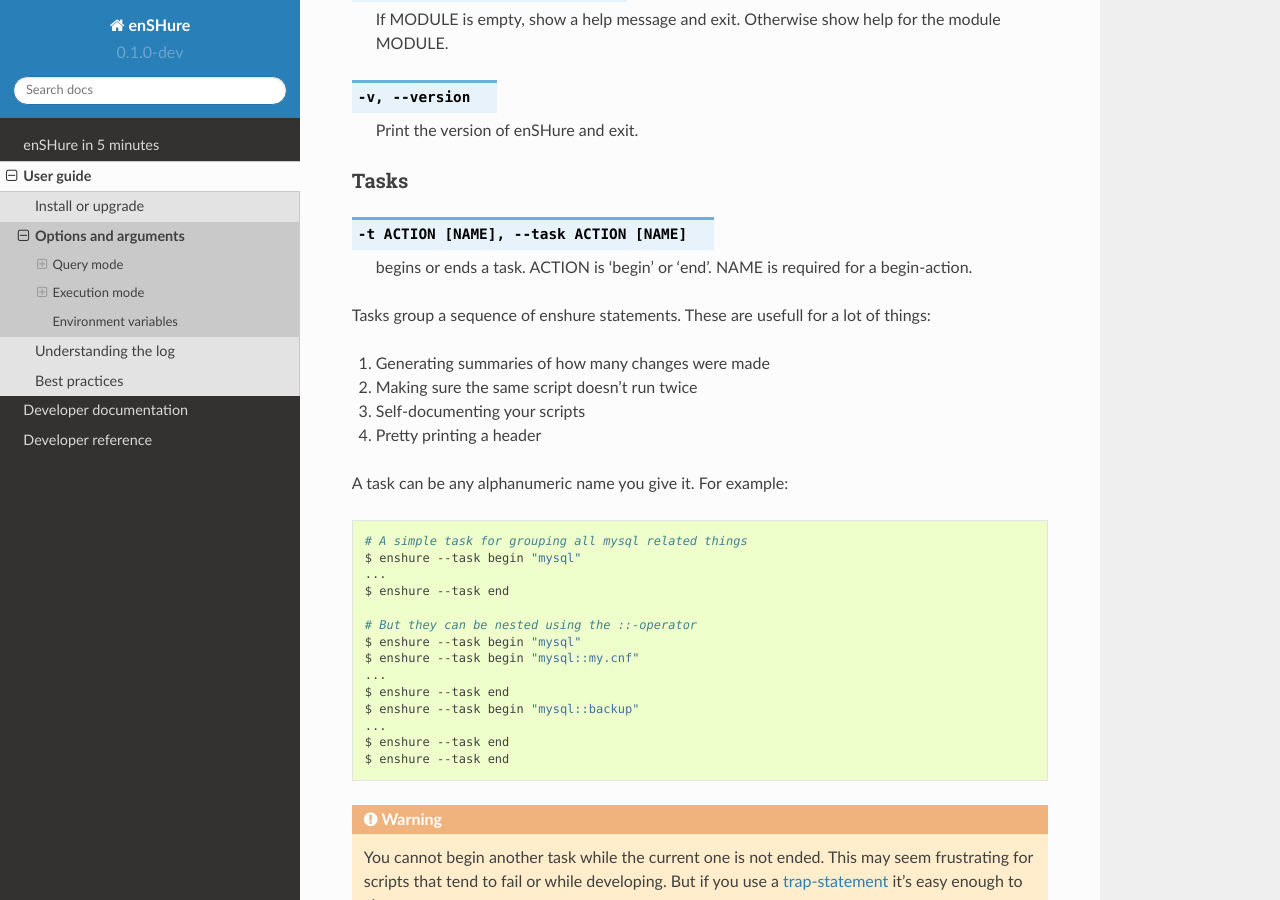
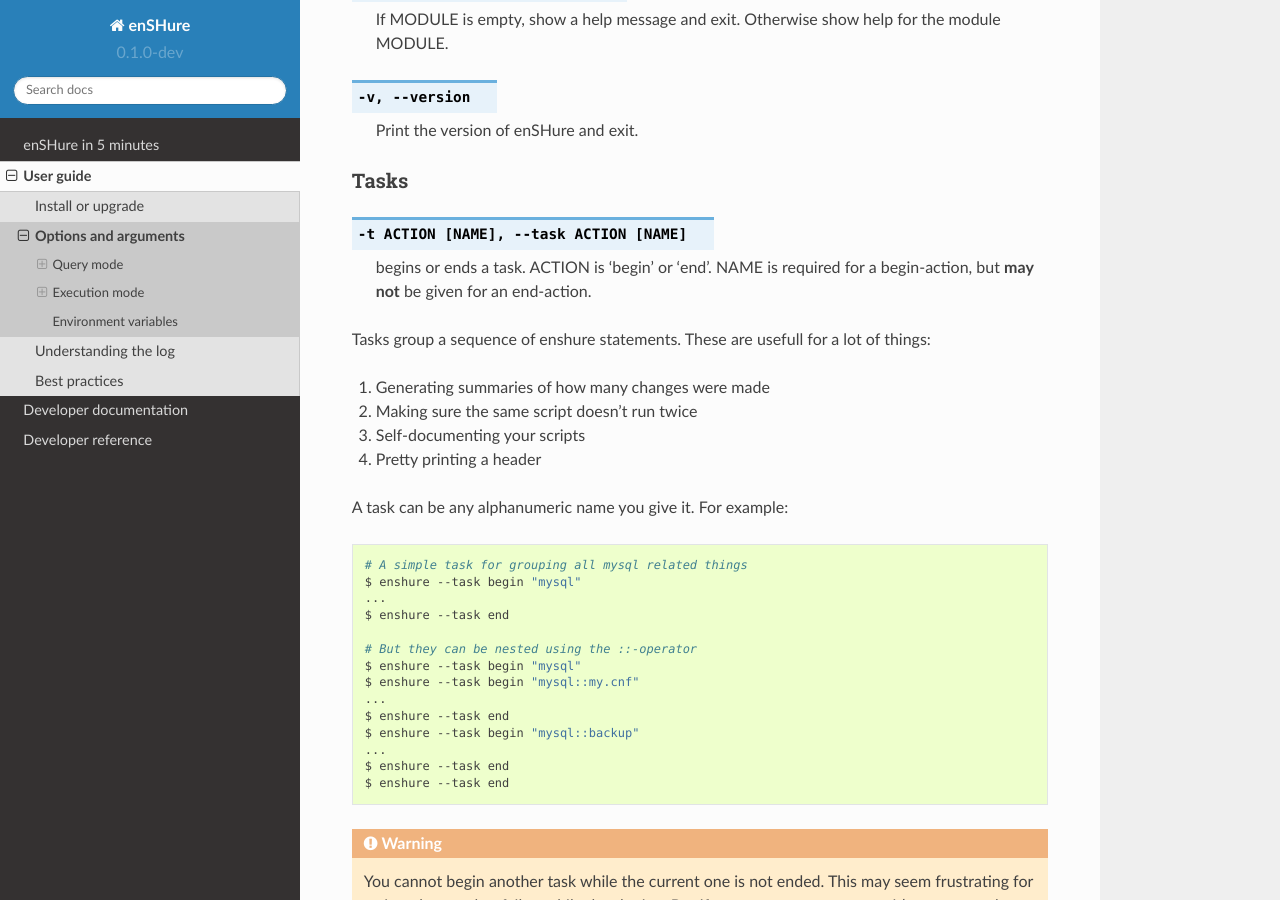
Before and after one commit to gbraekmans/enshure, a Sphinx documentation site: the page built from doc/user/arguments.rst, in a window 1280 px wide and 900 px high, scrolled down 610 px. Built offline with Sphinx 7.4.7 and the Read the Docs theme 2.0.0, drawn with Linux system fonts in a browser that asks for light colours.

Commit message:
Fixed some typos

```diff
--- a/doc/user/arguments.rst
+++ b/doc/user/arguments.rst
@@ -36,7 +36,8 @@
 
 .. option:: -t ACTION [NAME], --task ACTION [NAME]
 
-  begins or ends a task. ACTION is 'begin' or 'end'. NAME is required for a begin-action.
+  begins or ends a task. ACTION is 'begin' or 'end'. NAME is required for a begin-action,
+  but **may not** be given for an end-action.
 
 Tasks group a sequence of enshure statements. These are usefull for a
 lot of things:
```
